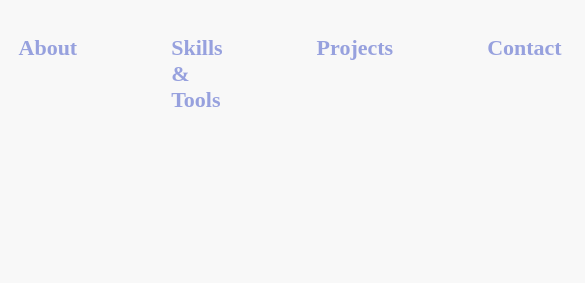
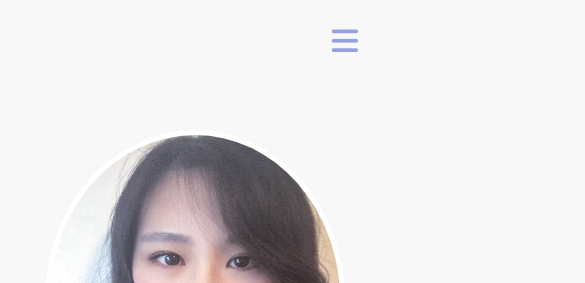
Before and after one commit to dev-heeyoung/dev-heeyoung.github.io, a plain HTML site: page index.html in a window 390 px wide. Shown: the top 283 px of the page, 585 px wide, since content can reach past the window. Drawn offline with nearby package versions, Linux system fonts and the light colour scheme; a web font is replaced by a local one.

Commit message:
added responsive
updated navbar

```diff
--- a/index.html
+++ b/index.html
@@ -14,10 +14,7 @@
     <link rel="preconnect" href="https://fonts.googleapis.com">
     <link rel="preconnect" href="https://fonts.gstatic.com" crossorigin>
     <link href="https://fonts.googleapis.com/css2?family=Montserrat&family=Open+Sans:wght@300;400&display=swap" rel="stylesheet">
-    <script
-      src="https://kit.fontawesome.com/1e87b6ba57.js"
-      crossorigin="anonymous"
-    ></script>
+    <script src="https://kit.fontawesome.com/1e87b6ba57.js" crossorigin="anonymous"></script>
     <link
       href="https://fonts.googleapis.com/css2?family=Open+Sans:ital,wght@0,400;0,600;0,700;1,400&display=swap"
       rel="stylesheet"
@@ -36,22 +33,30 @@
             <li class="navbar__menu--item" data-link="#work">Projects</li>
             <li class="navbar__menu--item" data-link="#contact">Contact</li>
         </ul>
+
+        <!-- Toggle button -->
+      <div class="navbar__toggle--btn">
+        <i class="fa-solid fa-bars"></i>
+      </div>
+
       </nav>
+
 
       <!-- Home -->
       <section id="home">
         <div class="container">
+          <div class="home__set">
             <div class="home__left">
+              <img
+              src="imgs/me.jpg"
+              alt="Heeyoung's profile photo"
+              class="home__avatar"/>
+            </div>
+            <div class="home__right">
               <h1 class="home__title">Hello, <br/> I'm Heeyoung</h1>
               <h2 class="home__description">Entry-Level Software Developer residing in Toronto, Canada</h2>
               <button class="home__contact">Contact me</button>
             </div>
-            <div class="home__right">
-            <img
-            src="imgs/me.jpg"
-            alt="Heeyoung's profile photo"
-            class="home__avatar"/>
-          </div>
           </div>
       </section>
 
--- a/style.css
+++ b/style.css
@@ -5,6 +5,7 @@
   --color-white: #ffffff;
   --color-skyBlue: #97a1de;
   --color-navy: #2b2b2b;
+  --color-gray: #474b4f;
 
   /* size */
   --fontSize-micro: 16px;
@@ -14,12 +15,20 @@
   --fontSize-large: 36px;
 }
 
+* {
+  box-sizing: border-box;
+}
+
+a {
+  text-decoration: none;
+}
+
 body {
   background-color: var(--color-lightWhite);
   font-family: calluna,serif;
   font-weight: 700;
+  margin: auto;
   font-style: normal;
-  margin: 0;
   color: var(--color-navy);
 }
 
@@ -42,19 +51,20 @@ h2 {
 
 p {
   font-family: 'Open Sans', sans-serif;
-  color: #474b4f;
+  color: var(--color-gray);
   font-size: var(--fontSize-regular);
   font-weight: 600;
 }
 
 #navbar {
+  position: fixed absolute;
   display: flex;
-  margin: auto;
-  justify-content: center;
+  width: 100%;
+  top: 0px;
   color: var(--color-skyBlue);
   font-size: var(--fontSize-medium);
-  max-width: 2000px;
-
+  background-color: var(--color-lightWhite);
+  z-index: 1;
 }
 
 #navbar ul {
@@ -63,11 +73,14 @@ p {
 
 .navbar__menu {
   display: flex;
-  margin: 10px 0px 15px 0px;
+  justify-content: center;
+  width: 100%;
+  height: 30px;
+
 }
 
 .navbar__menu--item {
-  margin: 20px 40px;
+  margin: 0 20px;
   cursor: pointer;
   border-bottom: 3px solid var(--color-lightWhite);
   padding: 5px 7px;
@@ -79,14 +92,25 @@ p {
   border-color: var(--color-skyBlue);
 }
 
-#home .container {
+.navbar__toggle--btn {
+  position: absolute;
+  right: 32px;
+  font-size: 30px;
+  margin-top: 25px;
+  color: var(--color-skyBlue);
+  cursor: pointer;
+  display: none;
+}
+
+
+.home__set {
   margin-top: 50px;
   margin-bottom: 80px;
   display: flex;
   justify-content: space-between;
 }
 
-.home__right {
+.home__left {
   background-color: var(--color-white);
   border-radius: 50%;
   width: 300px;
@@ -100,7 +124,7 @@ p {
   margin-top: 5px;
 }
 
-.home__left {
+.home__right {
   margin-top: 20px;
   color: var(--color-navy);
 }
@@ -135,7 +159,7 @@ p {
   font-family: 'Open Sans', sans-serif;
   font-weight: 500;
   font-size: var(--fontSize-small);
-  color: #474b4f;
+  color: var(--color-gray);
 }
 
 .edu__left {
@@ -301,3 +325,38 @@ p {
   transform: scale(1.2);
   margin: 15px;
 }
+
+
+/* For below 768px screen width */
+@media screen and (max-width: 768px){
+  .navbar__toggle--btn {
+    display: block;
+  }
+
+  #navbar {
+    display: flex;
+    align-items: flex-start;
+  }
+
+  .navbar__menu {
+    flex-direction:column;
+    text-align: center;
+    background-color: var(--color-lightWhite);
+    height: 100%;
+    display: none;
+  }
+
+  .home__set {
+    display: inline-block;
+  }
+
+  .home__left {
+    display: flex;
+    justify-content: center;
+    margin: auto;
+  }
+
+  .edu__right {
+    margin-left: 20px;
+  }
+}
```
